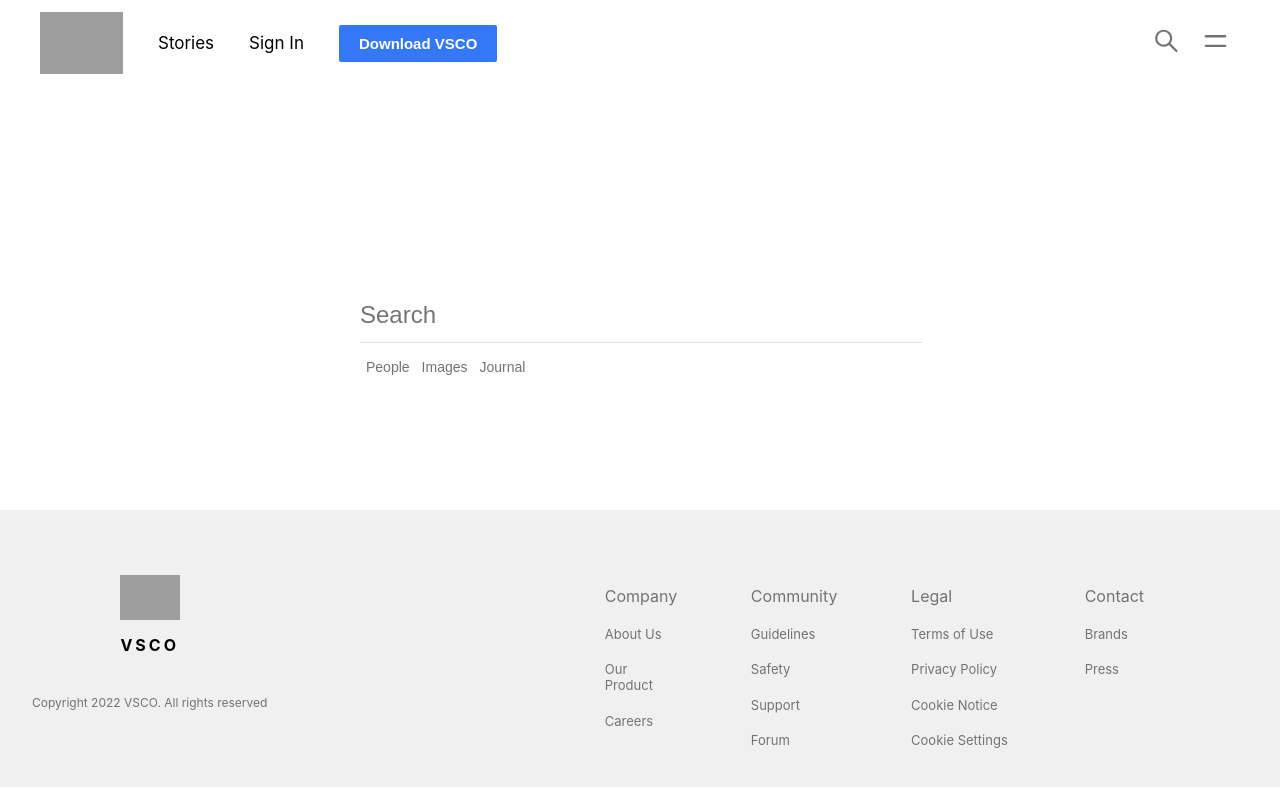
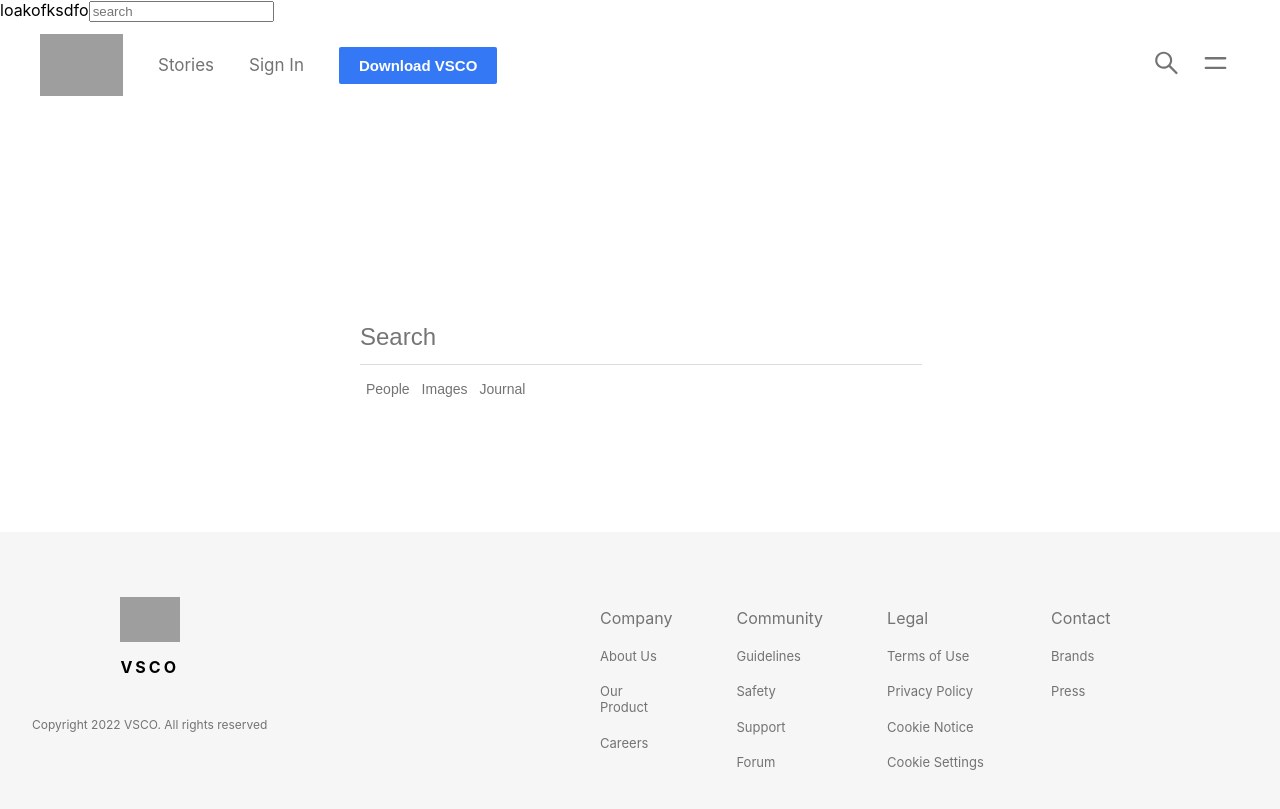
Before and after one commit to omernyr/vsco-app, a React (Create React App) app: page / in a window 1280 px wide. Built offline with nearby package versions, Linux system fonts and the light colour scheme; grey boxes are pictures that could not be loaded; the HTML template or start-up script is replaced by a standard one.

Commit message:
Unsplash api added

```diff
--- a/src/App.js
+++ b/src/App.js
@@ -2,6 +2,8 @@ import styled from 'styled-components';
 import Navbar from './components/Navbar/Navbar';
 import Container from './components/Container';
 import Footer from './components/Footer';
+import Lalo from "./lalo";
+import { MainProvider } from "./context/MainContext";
 
 function App() {
 
@@ -9,15 +11,16 @@ function App() {
     display: flex;
     flex-direction: column;
     justify-content: space-between;
+  `
 
-  `
+
   return (
-    <Div>
+    <MainProvider>
+      <Lalo />
       <Navbar />
       <Container />
       <Footer />
-    </Div>
+    </MainProvider>
   );
 }
-
 export default App;
--- a/src/components/Footer.jsx
+++ b/src/components/Footer.jsx
@@ -5,7 +5,7 @@ const Footer = () => {
     const Footer = styled.div`
     height: 157px;
     padding: 60px 32px;
-    background-color: #f0f0f1;
+    background-color: #f6f6f6;
     bottom: 0;
     display: flex;
     justify-content: space-between;
@@ -53,7 +53,7 @@ const Footer = () => {
         grid-template-columns: 1fr 1fr 1fr 1fr;
 
         & > li {
-            margin: 0 2.3em;
+            margin: 0 2em;
             :nth-child(3) {
                 width:100px;
               }
@@ -64,6 +64,10 @@ const Footer = () => {
                 margin: 1.5em auto;
                 font-size: 13px;
                 color: #737373;
+                cursor: pointer;
+                &:hover {
+                    color: #000;
+                }
             }
         }
     }
--- a/src/components/Navbar/Navbar.jsx
+++ b/src/components/Navbar/Navbar.jsx
@@ -12,6 +12,10 @@ const Navbar = () => {
     gap: 0 35px;
     font-size: 17px;
     font-weight: 400;
+    a {
+      color: #737373;
+      text-decoration:none;
+    }
   `
   const Button = styled.button`
     outline: none;
@@ -23,6 +27,7 @@ const Navbar = () => {
     font-size: 15px;
     font-weight: 600;
     text-align: center;
+    cursor: pointer;
   `
   const RightDiv = styled.div`
 
@@ -41,6 +46,7 @@ const Navbar = () => {
   const Image = styled.img`
     width:83px;
     fill: none;
+    cursor: pointer;
   `
   const Header = styled.header`
     max-width:100%;
@@ -55,8 +61,8 @@ const Navbar = () => {
     <Header>
       <LeftDiv>
         <Image src="https://1000logos.net/wp-content/uploads/2022/09/VSCO-Symbol.png" alt="logo" />
-        <span>Stories</span>
-        <span>Sign In</span>
+        <a href='#'>Stories</a>
+        <a href='#'>Sign In</a>
         <Button>Download VSCO</Button>
       </LeftDiv>
       <RightDiv>
--- a/src/components/Search.jsx
+++ b/src/components/Search.jsx
@@ -1,4 +1,6 @@
+import { useEffect, useState } from "react";
 import styled from "styled-components";
+import { usePhoto } from "../context/MainContext";
 
 const Search = () => {
 
@@ -26,12 +28,31 @@ const Search = () => {
             cursor: pointer;
             border: none;
             background: transparent;
+            &:hover {
+                color: #000;
+            }
         }
     `
+
+    const [user, setUser] = useState(null);
+
+    // const handleSubmit = () => {
+
+    //     const MY_API_KEY = 'H0YlBtF4AuBfe-kLYV_2o0ZdYfJySCvaX9F-b6UpMvs';
+    //     fetch(`https://api.unsplash.com/users/${user}/photos/?client_id=${MY_API_KEY}`)
+    //         .then(resp => resp.json())
+    //         .then(resp => console.log(resp))
+
+    // }
+
+    useEffect(() => {
+        console.log(user);
+    }, [user])
+
     return (
-
         <Search>
-            <Input type="text" placeholder="Search" />
+            <Input type="text" placeholder="Search" value={user} onChange={(e) => setUser(e.target.value)} />
+            {/* <button onClick={handleSubmit}>Click</button>  */}
             <SearchFooter>
                 <button>People</button>
                 <button>Images</button>
--- /dev/null
+++ b/src/context/MainContext.js
@@ -0,0 +1,17 @@
+import { createContext, useContext, useState } from "react";
+
+const MainContext = createContext();
+
+export const MainProvider = ({ children }) => {
+
+    const [user, setUser] = useState(null);
+
+    const values = {
+        user,
+        setUser
+    }
+
+    return <MainContext.Provider value={values}> {children} </MainContext.Provider>
+}
+
+export const usePhoto = () => useContext(MainContext);
--- /dev/null
+++ b/src/lalo.jsx
@@ -0,0 +1,16 @@
+import React, { useState } from 'react';
+
+const Lalo = () => {
+
+    const [changeUser, setChangeUser] = useState(null);
+
+    return (
+        <div>
+            loakofksdfo
+
+            <input type="text" placeholder='search' value={changeUser} onChange={(e) => setChangeUser(e.target.value)} />
+        </div>
+    )
+}
+
+export default Lalo;
```
Also changed, not shown: src/api.js (added).
